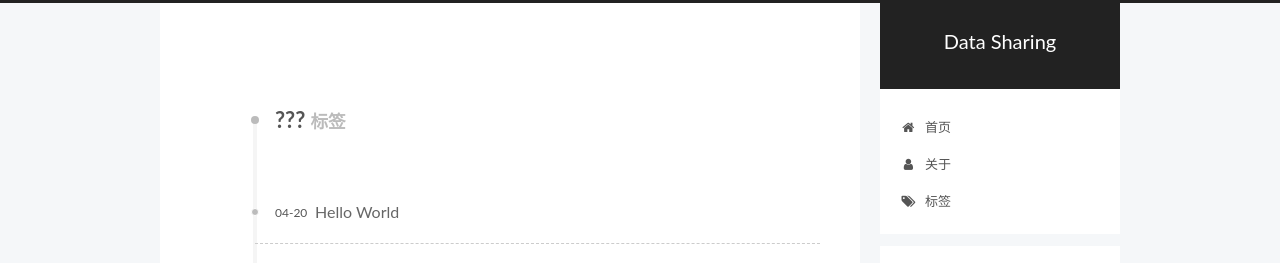
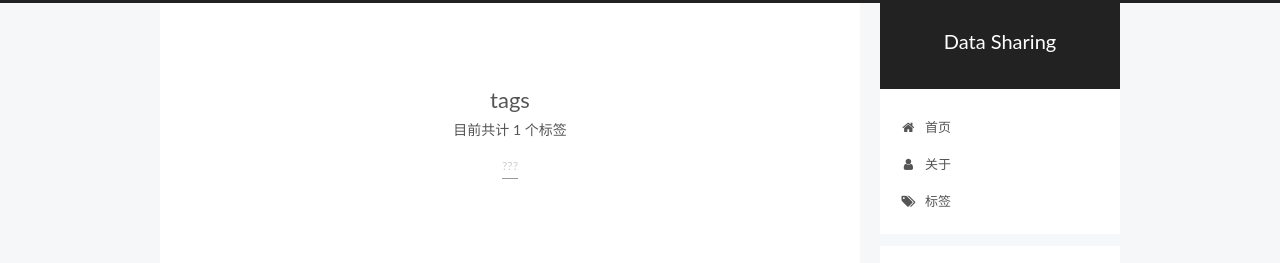
Before and after one commit to ShepherdPlus/ShepherdPlus.github.io, a plain HTML site: page tags/index.html in a window 1280 px wide. Shown: the top 263 px of the page. Drawn offline with Linux system fonts and the light colour scheme.

Commit message:
Site updated: 2018-04-21 00:01:29

```diff
--- a/css/main.css
+++ b/css/main.css
@@ -1823,7 +1823,7 @@ pre .javascript .function {
   width: 4px;
   height: 4px;
   border-radius: 50%;
-  background: #e91d1c;
+  background: #0f9ed0;
 }
 .links-of-blogroll {
   font-size: 13px;
--- a/tags/index.html
+++ b/tags/index.html
@@ -78,12 +78,13 @@
 
 
 <meta property="og:type" content="website">
-<meta property="og:title" content="Data Sharing">
-<meta property="og:url" content="http://yoursite.com/tags//index.html">
+<meta property="og:title" content="tags">
+<meta property="og:url" content="http://yoursite.com/tags/index.html">
 <meta property="og:site_name" content="Data Sharing">
 <meta property="og:locale" content="zh-Hans">
+<meta property="og:updated_time" content="2018-04-20T15:54:20.706Z">
 <meta name="twitter:card" content="summary">
-<meta name="twitter:title" content="Data Sharing">
+<meta name="twitter:title" content="tags">
 
 
 
@@ -113,13 +114,13 @@
 
 
 
-  <link rel="canonical" href="http://yoursite.com/tags//"/>
+  <link rel="canonical" href="http://yoursite.com/tags/"/>
 
 
 
 
 
-  <title>标签: ??? | Data Sharing</title>
+  <title>tags | Data Sharing</title>
 
 
 
@@ -138,7 +139,7 @@
 
 
 
-  <div class="container sidebar-position-right ">
+  <div class="container sidebar-position-right page-post-detail">
     <div class="headband"></div>
 
     <header id="header" class="header" itemscope itemtype="http://schema.org/WPHeader">
@@ -222,57 +223,50 @@
           <div id="content" class="content">
 
 
+  <div id="posts" class="posts-expand">
 
 
 
-  <div class="post-block tag">
+    <div class="post-block page">
+      <header class="post-header">
 
-    <div id="posts" class="posts-collapse">
-      <div class="collection-title">
-        <h1>???<small>标签</small>
-        </h1>
-      </div>
+	<h1 class="post-title" itemprop="name headline">tags</h1>
+
+
+
+</header>
 
 
 
 
-  <article class="post post-type-normal" itemscope itemtype="http://schema.org/Article">
-    <header class="post-header">
+      <div class="post-body">
 
-      <h2 class="post-title">
 
-            <a class="post-title-link" href="/2018/04/20/hello-world/" itemprop="url">
+          <div class="tag-cloud">
+            <div class="tag-cloud-title">
+                目前共计 1 个标签
+            </div>
+            <div class="tag-cloud-tags">
+              <a href="/tags/" style="font-size: 12px; color: #ccc">???</a>
+            </div>
+          </div>
 
-                <span itemprop="name">Hello World</span>
-
-            </a>
-
-      </h2>
-
-      <div class="post-meta">
-        <time class="post-time" itemprop="dateCreated"
-              datetime="2018-04-20T20:40:57+08:00"
-              content="2018-04-20" >
-          04-20
-        </time>
       </div>
-
-    </header>
-  </article>
 
 
 
     </div>
 
+
+
   </div>
+
+
+          </div>
 
 
 
 
-
-
-
-          </div>
 
 
 
@@ -491,6 +485,10 @@
 
 
 
+  <script type="text/javascript" src="/js/src/scrollspy.js?v=5.1.4"></script>
+<script type="text/javascript" src="/js/src/post-details.js?v=5.1.4"></script>
+
+
 
 
 
@@ -555,3 +553,5 @@
 
 </body>
 </html>
+
+</html>
```
